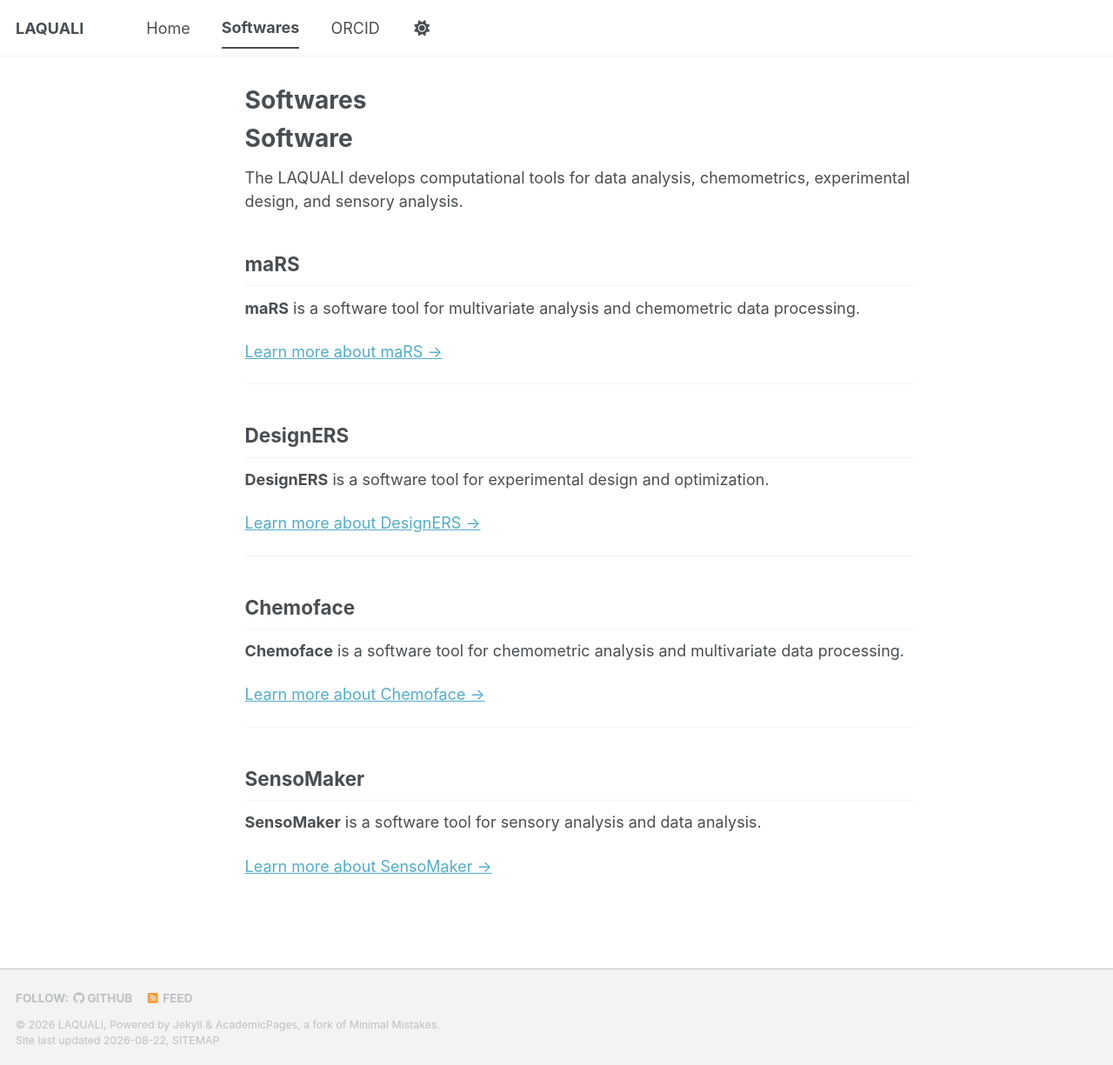
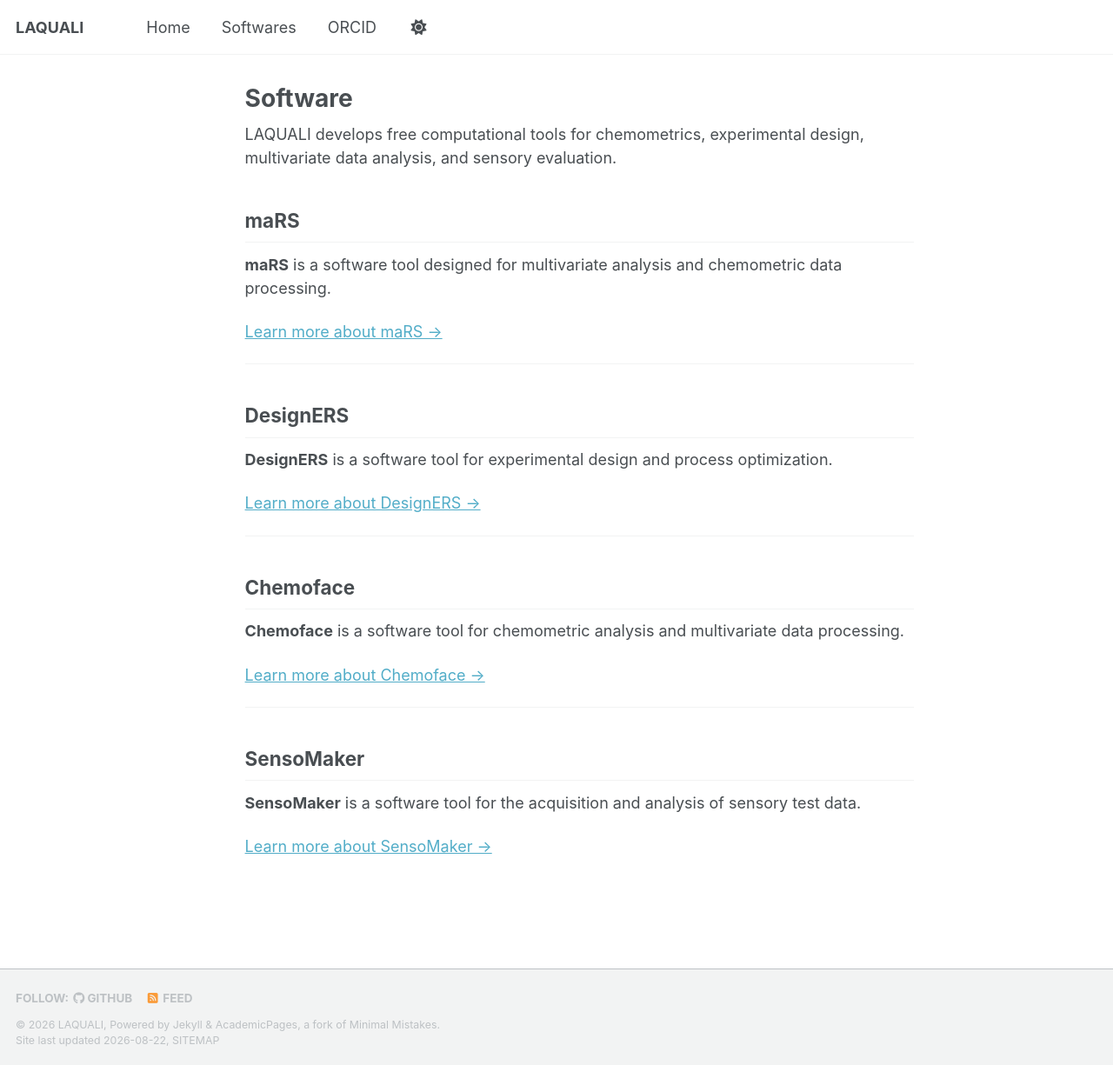
Before and after one commit to LAQUALI-UFLA/laquali-ufla.github.io, a Jekyll site: the page built from _pages/softwares.md, in a window 1280 px wide and 1225 px high. Shown: the whole window at 87% size. Built offline with Jekyll 4.4.1, drawn with Linux system fonts in a browser that asks for light colours; a style sheet for code colours, icons or effects is not loaded.

Commit message:
Refactor software page content and permalinks
Updated software descriptions and corrected permalink paths.

```diff
--- a/_pages/softwares.md
+++ b/_pages/softwares.md
@@ -1,26 +1,24 @@
 ---
-permalink: /softwares/
-title: "Softwares"
+permalink: /software/
+title: "Software"
 author_profile: false
 ---
 
-# Software
-
-The LAQUALI develops computational tools for data analysis, chemometrics, experimental design, and sensory analysis.
+LAQUALI develops free computational tools for chemometrics, experimental design, multivariate data analysis, and sensory evaluation.
 
 ## maRS
 
-**maRS** is a software tool for multivariate analysis and chemometric data processing.
+**maRS** is a software tool designed for multivariate analysis and chemometric data processing.
 
-[Learn more about maRS →](/softwares/mars/)
+[Learn more about maRS →](/software/mars/)
 
 ---
 
 ## DesignERS
 
-**DesignERS** is a software tool for experimental design and optimization.
+**DesignERS** is a software tool for experimental design and process optimization.
 
-[Learn more about DesignERS →](/softwares/designers/)
+[Learn more about DesignERS →](/software/designers/)
 
 ---
 
@@ -28,12 +26,12 @@ The LAQUALI develops computational tools for data analysis, chemometrics, experi
 
 **Chemoface** is a software tool for chemometric analysis and multivariate data processing.
 
-[Learn more about Chemoface →](/softwares/chemoface/)
+[Learn more about Chemoface →](/software/chemoface/)
 
 ---
 
 ## SensoMaker
 
-**SensoMaker** is a software tool for sensory analysis and data analysis.
+**SensoMaker** is a software tool for the acquisition and analysis of sensory test data.
 
-[Learn more about SensoMaker →](/softwares/sensomaker/)
+[Learn more about SensoMaker →](/software/sensomaker/)
```
